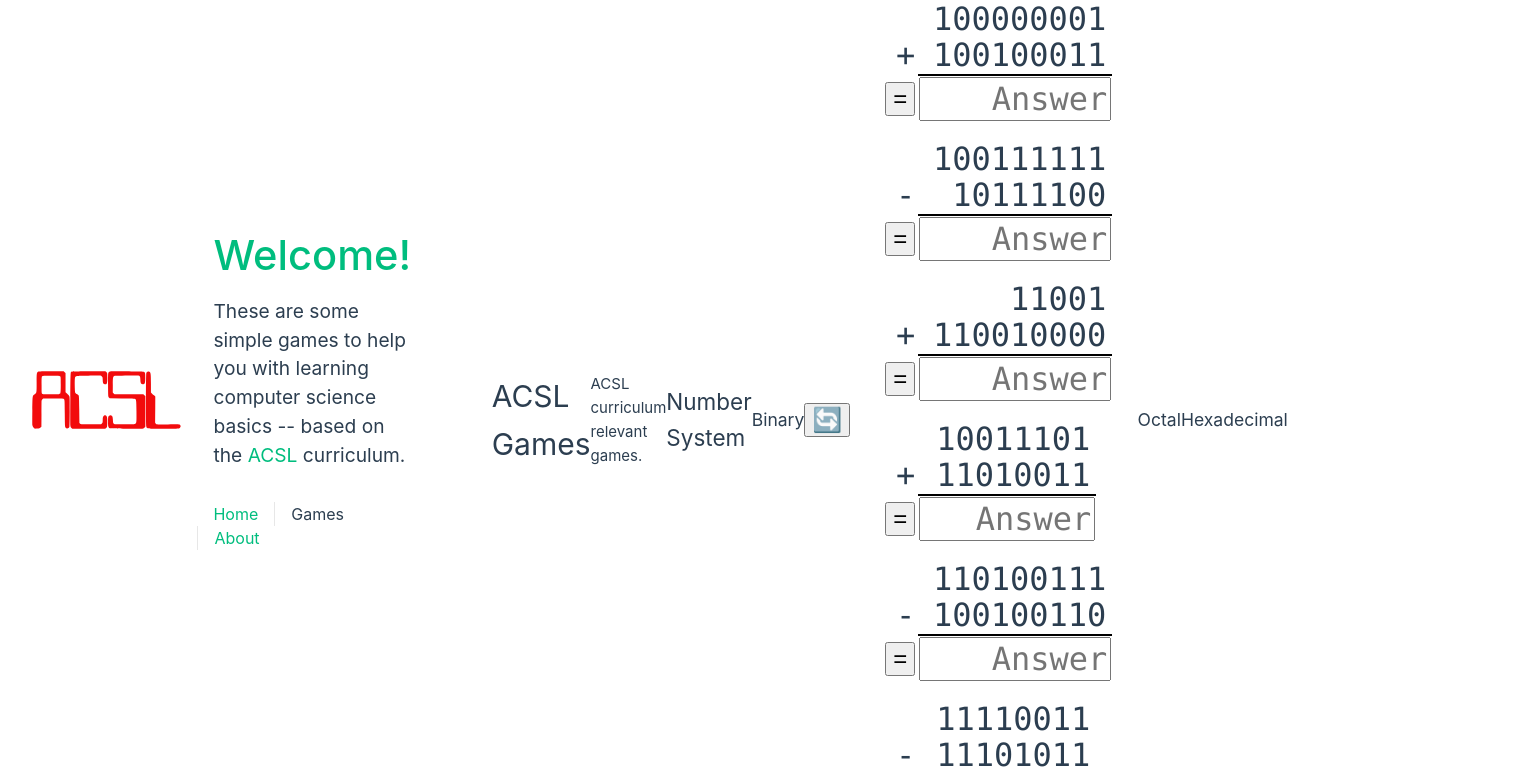
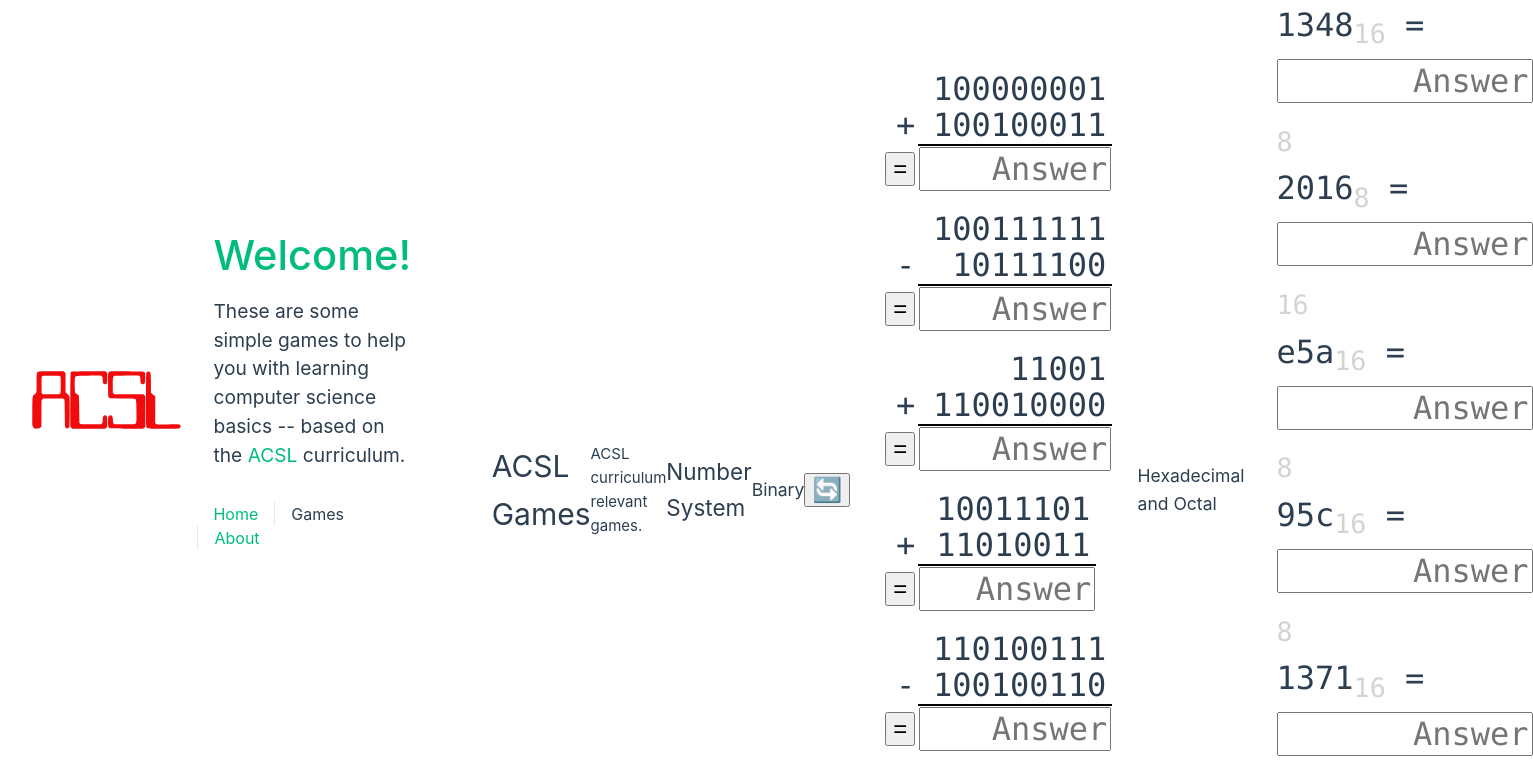
Before and after one commit to ww9rivers/acsl-games, a Vue app: page /games in a window 1280 px wide. Shown: the top 774 px of the page, 1533 px wide, since content can reach past the window. Built offline with nearby package versions, Linux system fonts and the light colour scheme.

Commit message:
Added octal / Hex conversions

```diff
--- /dev/null
+++ b/src/components/HexAndOctal.vue
@@ -0,0 +1,54 @@
+<script lang="ts">
+export default {
+	data () {
+		let base0: number = (Math.random()<0.5)?8:16;
+		return {
+			base1: base0,
+			base2: (base0==8)?16:8,
+			number: Math.ceil(Math.random()*5000).toString(base0),
+			correct: 2,
+			disabled: false,
+			result: ""
+		}
+	},
+	methods: {
+		eval_answer () {
+			let input = this.result.trim();
+			if (input == '') return;
+      			this.correct = (parseInt(this.number,this.base1) == parseInt(input,this.base2))?1:0;
+			this.disabled = true;
+		},
+		on_focus () {
+			this.$refs.answerInput.focus();
+		}
+	}
+}
+</script>
+<template>
+	<p class="item">
+		{{number}}<sub>{{base1}}</sub> =
+		<input v-model="result" placeholder="Answer" class="item" ref="answerInput"
+			v-on:keyup.enter="eval_answer"
+			:disabled="disabled"
+			style="width:16rem;" /><sub>{{base2}}</sub>
+		<span style="color:green" v-if="correct==1">✔</span>
+		<span style="color:red" v-else-if="correct==0">✘</span>
+		<span style="color:rgba(0,0,0,0)" v-else>✔</span>
+	</p>
+</template>
+
+<style scoped>
+.item {
+	font-size: 2rem ;
+	font-family: consolas;
+}
+p.item {
+	margin-left: 2rem;
+}
+input.item {
+	text-align: right;
+}
+.item > sub {
+	color: lightgray;
+}
+</style>
--- a/src/views/GamesView.vue
+++ b/src/views/GamesView.vue
@@ -1,5 +1,6 @@
 <script setup lang="ts">
 import BinExpression from '@/components/BinExpression.vue';
+import HexAndOctal from '@/components/HexAndOctal.vue';
 import { def } from '@vue/shared';
 </script>
 
@@ -25,8 +26,10 @@ export default {
     <div id="bin">
       <BinExpression v-for="ix in 6" :key="ix" :id="'bin_'+ix" />
     </div>
-    <h3>Octal</h3>
-    <h3>Hexadecimal</h3>
+    <h3>Hexadecimal and Octal</h3>
+    <div id="octal">
+      <HexAndOctal v-for="ix in 6" :key="ix" :id="'oct_'+ix" />
+    </div>
   </div>
 </template>
 
```
